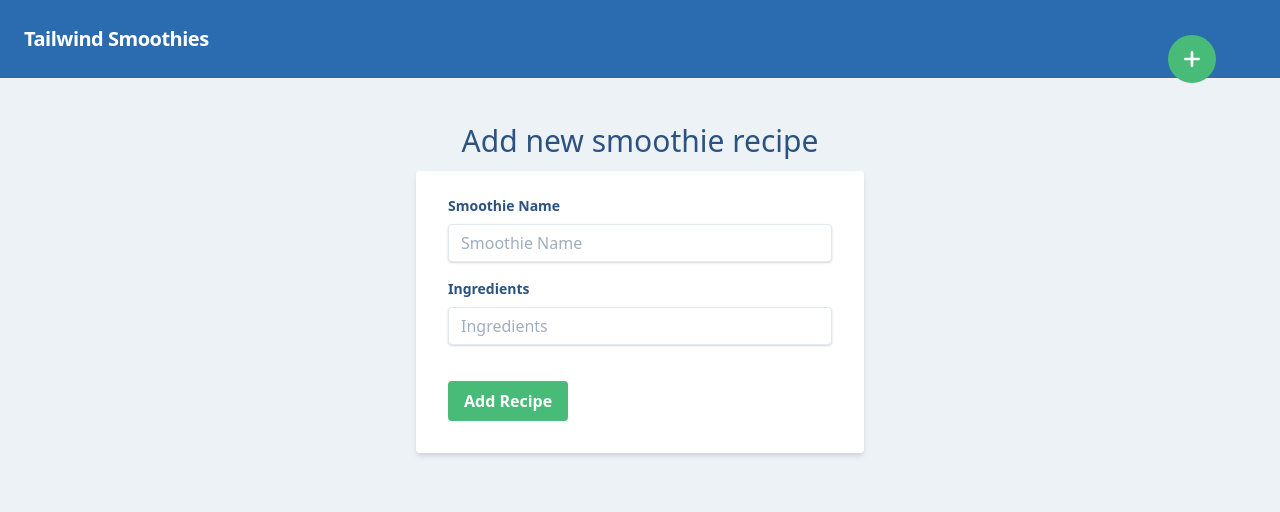
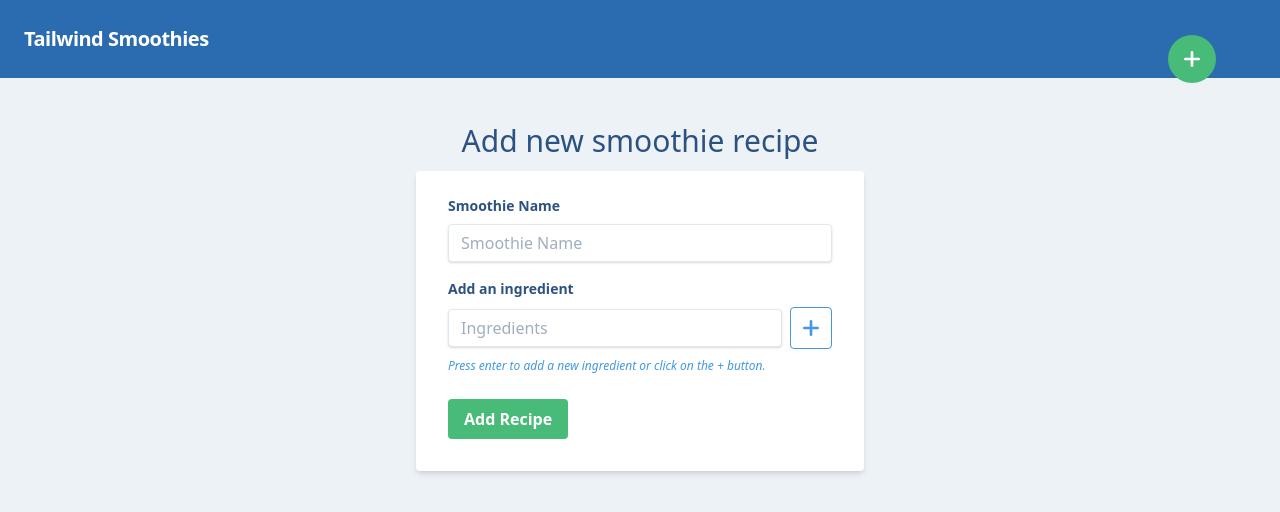
Before and after one commit to wdthor/tailwind-smoothies, a Vue app: page /add-smoothie in a window 1280 px wide. Shown: the top 512 px of the page. Built offline with nearby package versions, Linux system fonts and the light colour scheme.

Commit message:
Feature : add ingredients to smoothie recipe in form

```diff
--- a/src/views/AddSmoothie.vue
+++ b/src/views/AddSmoothie.vue
@@ -18,22 +18,59 @@
                         placeholder="Smoothie Name"
                         required
                         v-model="smoothieName"
-
                     />
                 </div>
                 <div class="mb-6">
+                    <div class="mb-4" v-for="(ingredient, index) in ingredients" :key="index">
+                        <label
+                            class="block text-blue-800 text-sm font-bold mb-2"
+                            for="ingredient"
+                        >Ingredient :</label>
+                        <input
+                            class="shadow appearance-none border rounded w-full py-2 px-3 text-blue-800 leading-tight focus:outline-none focus:shadow-outline"
+                         type="text" name="ingredient" id="ingredient" v-model="ingredients[index]">
+                    </div>
                     <label
                         class="block text-blue-800 text-sm font-bold mb-2"
-                        for="ingredients"
-                    >Ingredients</label>
-                    <input
-                        class="shadow appearance-none border rounded w-full py-2 px-3 text-blue-800 mb-3 leading-tight focus:outline-none focus:shadow-outline"
-                        id="ingredients"
-                        type="text"
-                        placeholder="Ingredients"
-                        required
-                    />
-                    <!-- <p class="text-red-500 text-xs italic">Please choose a password.</p> -->
+                        for="add-ingredient"
+                    >Add an ingredient</label>
+                    <div class="flex flex-row items-center mb-2">
+                        <input
+                            class="shadow appearance-none border rounded w-full py-2 px-3 text-blue-800 leading-tight focus:outline-none focus:shadow-outline"
+                            id="add-ingredient"
+                            name="add-ingredient"
+                            type="text"
+                            placeholder="Ingredients"
+                            v-model="ingredient"
+                            @keydown.enter.prevent
+                            @keyup.enter="addIngredient"
+                        />
+                        <button
+                            class="bg-transparent hover:bg-blue-500 text-blue-500 font-semibold hover:text-white p-1 ml-2 border border-blue-500 hover:border-transparent rounded"
+                            type="button"
+                            @keydown.enter.prevent
+                            @click.prevent="addIngredient"
+                            @keyup.enter="addIngredient"
+                        >
+                            <svg
+                                class="h-8 w-8 fill-current"
+                                viewBox="0 0 24 24"
+                                xmlns="http://www.w3.org/2000/svg"
+                            >
+                                <path
+                                    class="heroicon-ui"
+                                    d="M17 11a1 1 0 010 2h-4v4a1 1 0 01-2 0v-4H7a1 1 0 010-2h4V7a1 1 0 012 0v4h4z"
+                                />
+                            </svg>
+                        </button>
+                    </div>
+                    <p
+                        class="text-blue-500 text-xs italic"
+                    >Press enter to add a new ingredient or click on the + button.</p>
+                    <p
+                        v-if="warningMessage"
+                        class="text-red-500 text-xs italic"
+                    >{{ warningMessage }}</p>
                 </div>
                 <div class="flex items-center justify-between">
                     <button
@@ -50,12 +87,31 @@ export default {
     name: "AddSmoothie",
     data() {
         return {
-            smoothieName: null
+            smoothieName: null,
+            ingredients: [],
+            ingredient: null,
+            warningMessage: null
         };
     },
     methods: {
         addSmoothie() {
             console.log(this.smoothieName);
+            console.log(this.ingredients);
+        },
+        addIngredient() {
+            /*  Check if ingredient input is not empty
+                    Then push the ingredient in ingredients array
+                    empty ingredient input and warning message
+                else
+                    display warning message
+            */
+            if (this.ingredient) {
+                this.ingredients.push(this.ingredient);
+                this.ingredient = null;
+                this.warningMessage = null;
+            } else {
+                this.warningMessage = "Enter a value to add an ingredient";
+            }
         }
     }
 };
```
